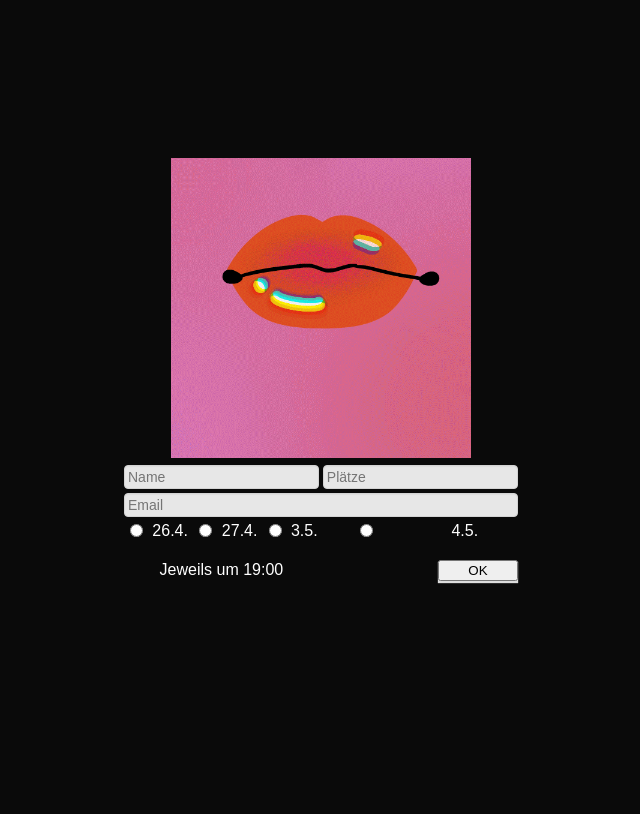
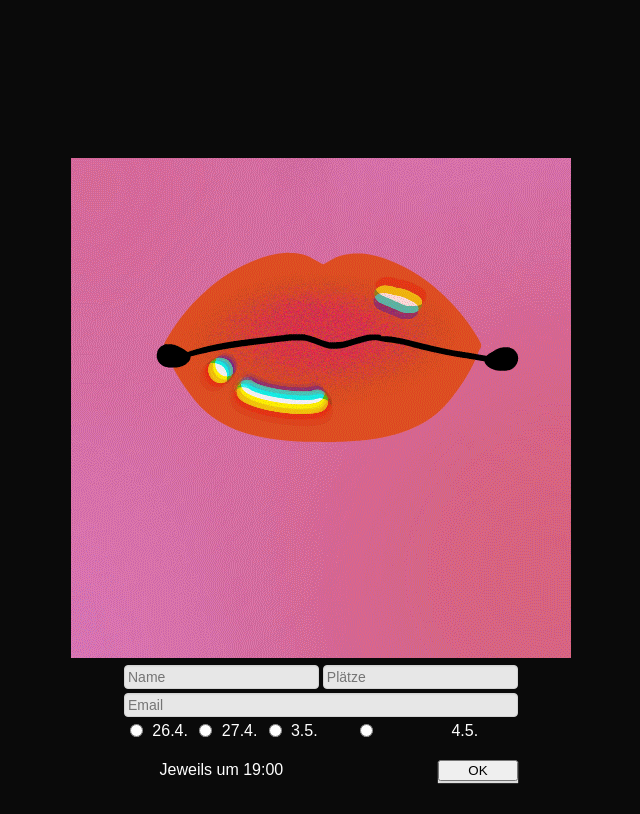
Before and after one commit to alexarnimueller/erikas-secret, a Flask app: page / in a window 1280 px wide. Shown: the whole page, without its empty margins (319-959 px from the left). Before the commit the page ends 584 px from the top, so only its background shows below. Run offline with Flask 3, Linux system fonts and the light colour scheme.

Commit message:
:construction:

```diff
--- a/app/static/style.css
+++ b/app/static/style.css
@@ -15,14 +15,14 @@ table {
 
 img {
     margin: 0 auto;
-    width: 300px;
+    width: 500px;
 }
 
 div.center {
     display: grid;
     place-items: center;
     text-align: center;
-    width: 400px;
+    width: 500px;
     display: block;
     margin-left: auto;
     margin-right: auto;
--- a/app/templates/index.html
+++ b/app/templates/index.html
@@ -30,8 +30,8 @@
 				</tr>
 				<tr>
 					{% for day in form.date %}
-						<td>{{ day }}</td>
-						<td>{{ day.label }}</td>
+						<td colspan="1">{{ day }}</td>
+						<td colspan="1">{{ day.label }}</td>
 					{% endfor %}
 				</tr>
 				<tr>
```
